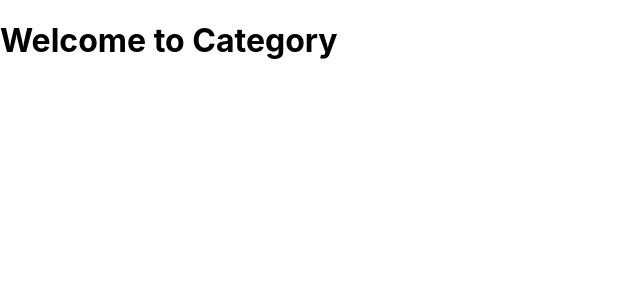
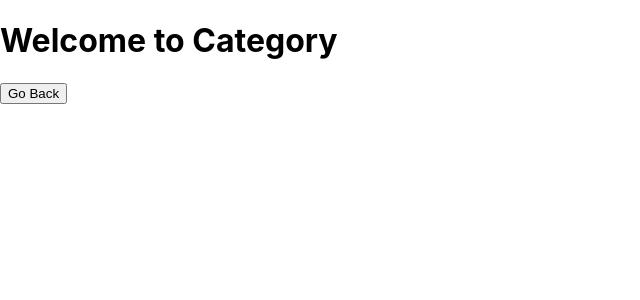
Before and after one commit to ProgFadi/giz-task08, a React (Create React App) app: page /Category in a window 1280 px wide. Shown: the top 300 px of the page, without its empty margins (0-640 px from the left). Built offline with nearby package versions, Linux system fonts and the light colour scheme.

Commit message:
Happy Coding

```diff
--- a/src/Pages/Category.js
+++ b/src/Pages/Category.js
@@ -1,10 +1,14 @@
 import React from 'react'
+import { Link } from 'react-router-dom'
 
 export default function Category() {
     return (
 
-            <h1>Welcome to Category</h1>
 
 
+            <div>
+             <h1>Welcome to Category</h1>
+           <Link to="/">  <button>Go Back</button></Link>
+            </div>
     )
 }
--- a/src/Pages/Dashboard.js
+++ b/src/Pages/Dashboard.js
@@ -1,7 +1,14 @@
+
 import React from 'react'
+import {Link} from 'react-router-dom'
 
 export default function DashBoard() {
     return (
+
+<div>
         <h1>Welcome to Dashboard!</h1>
+       <Link to="/">  <button>Go Back</button></Link>
+        </div>
+
     )
 }
--- a/src/Pages/Products.js
+++ b/src/Pages/Products.js
@@ -1,7 +1,12 @@
 import React from 'react'
+import {Link} from 'react-router-dom'
 
 export default function Products() {
     return (
-        <h1>Welcome To Products </h1>
+        <div>
+            <h1>Welcome To Products </h1>
+           <Link to="/">  <button>Go Back</button></Link>
+            </div>
+
     )
 }
```
